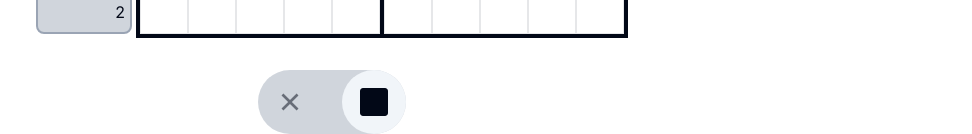
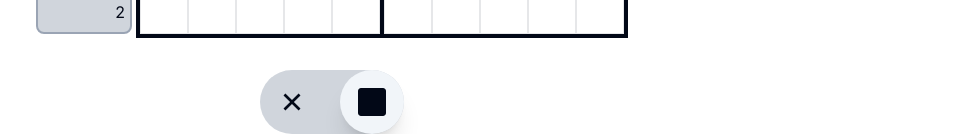
Before and after one commit to RodrigoSaantos/nonogram, a Next.js app: page / in a window 1280 px wide. Shown: the part 686-820 px from the top of the page, without its empty margins (308-1280 px from the left). Built offline with nearby package versions, Linux system fonts and the light colour scheme.

Commit message:
feat: add new animations

```diff
--- a/src/components/Cell/index.tsx
+++ b/src/components/Cell/index.tsx
@@ -32,6 +32,7 @@ export function Cell({ data }: CellProps) {
     isReset,
   } = useControl()
   const [isCorrect, setIsCorrect] = useState(false)
+  const [hasFailed, setHasFailed] = useState(false)
 
   const handleClick = () => {
     const isSelectedType = typeSelected === data.type
@@ -42,7 +43,11 @@ export function Cell({ data }: CellProps) {
       return
     }
     onMadeMistake()
+    setHasFailed(true)
     setIsCorrect(true)
+    setTimeout(() => {
+      setHasFailed(false)
+    }, 500)
   }
 
   useEffect(() => {
@@ -62,13 +67,23 @@ export function Cell({ data }: CellProps) {
   }, [isReset, onReset])
 
   const icon =
-    data.type === 'unfilled' && isCorrect ? <RiCloseFill /> : undefined
+    data.type === 'unfilled' && isCorrect ? (
+      <RiCloseFill className="animate-checked" />
+    ) : undefined
 
   return (
-    <div className="flex justify-center items-center border border-accent-foreground/10 h-12 w-12">
+    <div
+      className={`flex justify-center items-center border border-accent-foreground/10 h-12 w-12 transition-colors duration-150 ${hasFailed ? 'bg-red-500' : ''}`}
+    >
       <button
         type="button"
-        className={`flex justify-center group items-center w-11 h-11 rounded-sm text-5xl ${typeSelected === 'filled' && !isCorrect ? 'hover:bg-foreground/30' : ''} ${data.type === 'filled' && isCorrect ? 'bg-foreground hover:bg-foreground' : 'bg-transparent'}`}
+        className={`
+        flex justify-center group items-center w-11 h-11 rounded-sm text-5xl
+        ${hasFailed ? 'animate-mistake' : ''}
+        ${typeSelected === 'filled' && !isCorrect ? 'hover:bg-foreground/30' : ''}
+        ${data.type === 'filled' && isCorrect ? 'bg-foreground hover:bg-foreground' : 'bg-transparent'}
+        ${isCorrect && !hasFailed ? 'animate-checked' : ''}
+        `}
         onClick={handleClick}
         aria-label="nada"
       >
--- a/src/components/Control/index.tsx
+++ b/src/components/Control/index.tsx
@@ -1,27 +1,54 @@
 import { useControl } from '@/hooks/useControl'
 import { FaStop } from 'react-icons/fa'
 import { RiCloseFill } from 'react-icons/ri'
+import { AnimatePresence, motion } from 'framer-motion'
 
 export function Control() {
   const { typeSelected, onSetTypeSelected } = useControl()
 
   const isActiveFilled = typeSelected === 'filled'
+  console.log(isActiveFilled)
 
   return (
-    <div className="flex bg-muted-foreground/30 rounded-full gap-5">
+    <div className="flex w-36 h-16 bg-muted-foreground/30 rounded-full justify-between">
       <div
-        className={`flex cursor-pointer rounded-full p-4 ${!isActiveFilled ? 'bg-accent shadow-4xl shadow-muted-foreground' : 'bg-transparent opacity-50'}`}
+        className={`
+        flex relative cursor-pointer size-16 justify-center items-center
+
+        `}
         onClick={() => onSetTypeSelected('unfilled')}
       >
-        <button className="bg-transparent">
+        <AnimatePresence>
+          {!isActiveFilled && (
+            <motion.div
+              initial={{ scale: 0 }}
+              animate={{ scale: 1 }}
+              exit={{ scale: 0 }}
+              className="block w-16 h-16 bg-accent absolute top-0 left-0 rounded-full z-10 shadow-xl"
+            />
+          )}
+        </AnimatePresence>
+        <button className="absolute z-20">
           <RiCloseFill aria-label="closeIcon" size={32} />
         </button>
       </div>
       <div
-        className={`flex cursor-pointer rounded-full p-4 ${isActiveFilled ? 'bg-accent shadow-4xl shadow-muted-foreground' : 'bg-transparent opacity-50'}`}
+        className={`
+          flex relative cursor-pointer size-16 justify-center items-center
+        `}
         onClick={() => onSetTypeSelected('filled')}
       >
-        <button className="bg-transparent" aria-label="FilledIcon">
+        <AnimatePresence>
+          {isActiveFilled && (
+            <motion.div
+              initial={{ scale: 0 }}
+              animate={{ scale: 1 }}
+              exit={{ scale: 0 }}
+              className="block w-16 h-16 bg-accent absolute top-0 left-0 rounded-full z-10 shadow-xl"
+            />
+          )}
+        </AnimatePresence>
+        <button className="absolute z-20" aria-label="FilledIcon">
           <FaStop size={32} />
         </button>
       </div>
--- a/src/components/Screen/index.tsx
+++ b/src/components/Screen/index.tsx
@@ -15,7 +15,7 @@ const Hearts = () => {
     .map((_, i) => {
       return (
         <AiFillHeart
-          className={`${i < lives ? 'text-red-500' : 'text-gray-500'}`}
+          className={`${i < lives ? 'text-red-500' : 'text-gray-500 animate-failed'}`}
           size={52}
           key={i}
         />
--- a/src/hooks/useControl.tsx
+++ b/src/hooks/useControl.tsx
@@ -64,7 +64,7 @@ const COLUMN_INDEX = {
   i: 8,
   j: 9,
 }
-
+const livesInitial = 3
 export function ControlProvider({ children }: ControlProviderProps) {
   const size = 10
   const [typeSelected, setTypeSelected] = useState<TypeSelect>('filled')
@@ -77,7 +77,7 @@ export function ControlProvider({ children }: ControlProviderProps) {
     column: Array(10).fill(false),
   })
   const [fase, setFase] = useState<PuzzleProps>(gamePuzzle)
-  const [lives, setLives] = useState(3)
+  const [lives, setLives] = useState(livesInitial)
   const [isReset, setIsReset] = useState(false)
   const completedPuzzle =
     completeHints.column.every((col) => col === true) &&
@@ -89,7 +89,7 @@ export function ControlProvider({ children }: ControlProviderProps) {
       column: Array(10).fill(false),
     })
     setBoard(Array(size * size).fill(false))
-    setLives(3)
+    setLives(livesInitial)
     setIsReset(() => true)
     setTimeout(() => {
       setIsReset(() => false)
```
